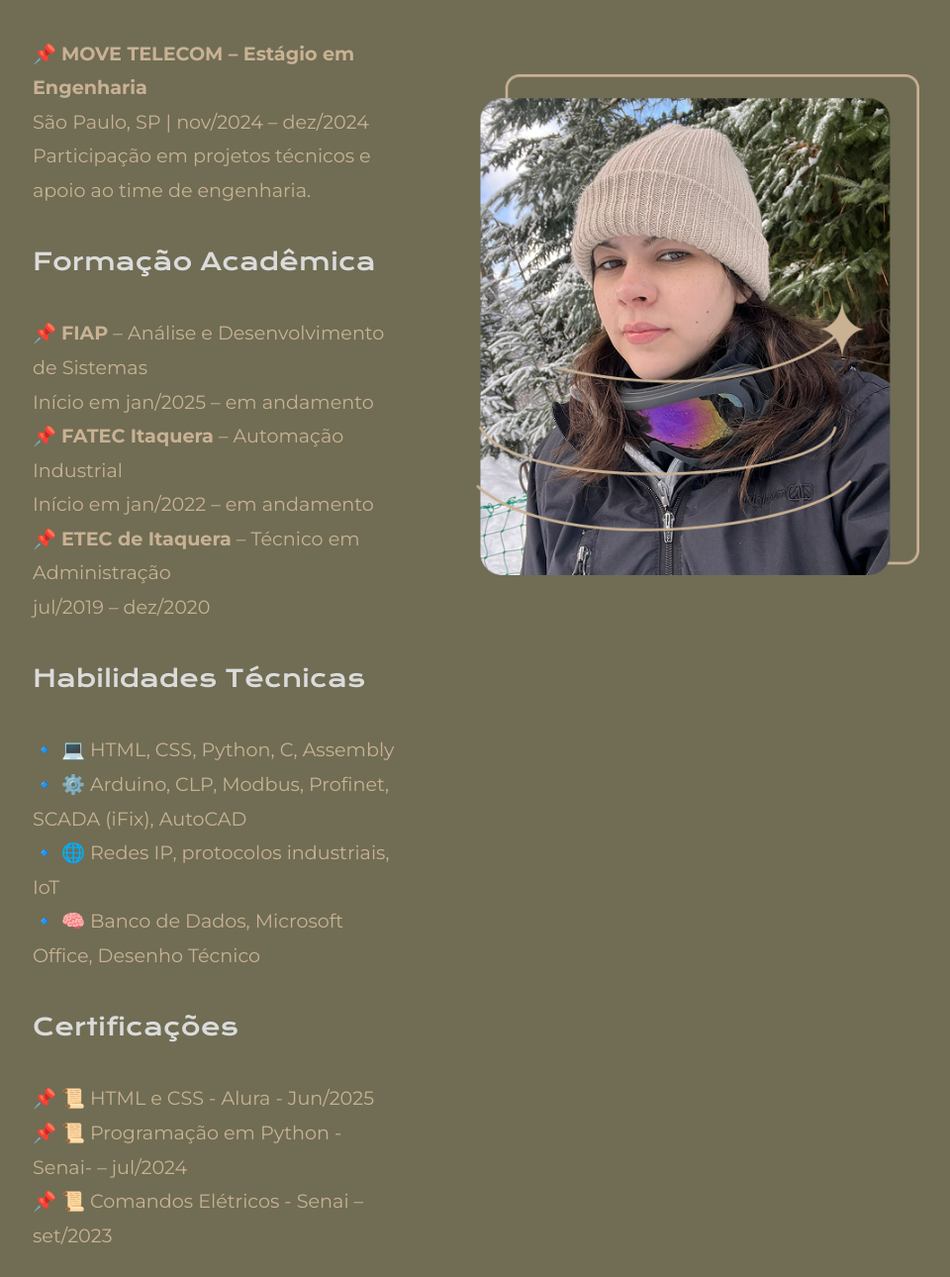
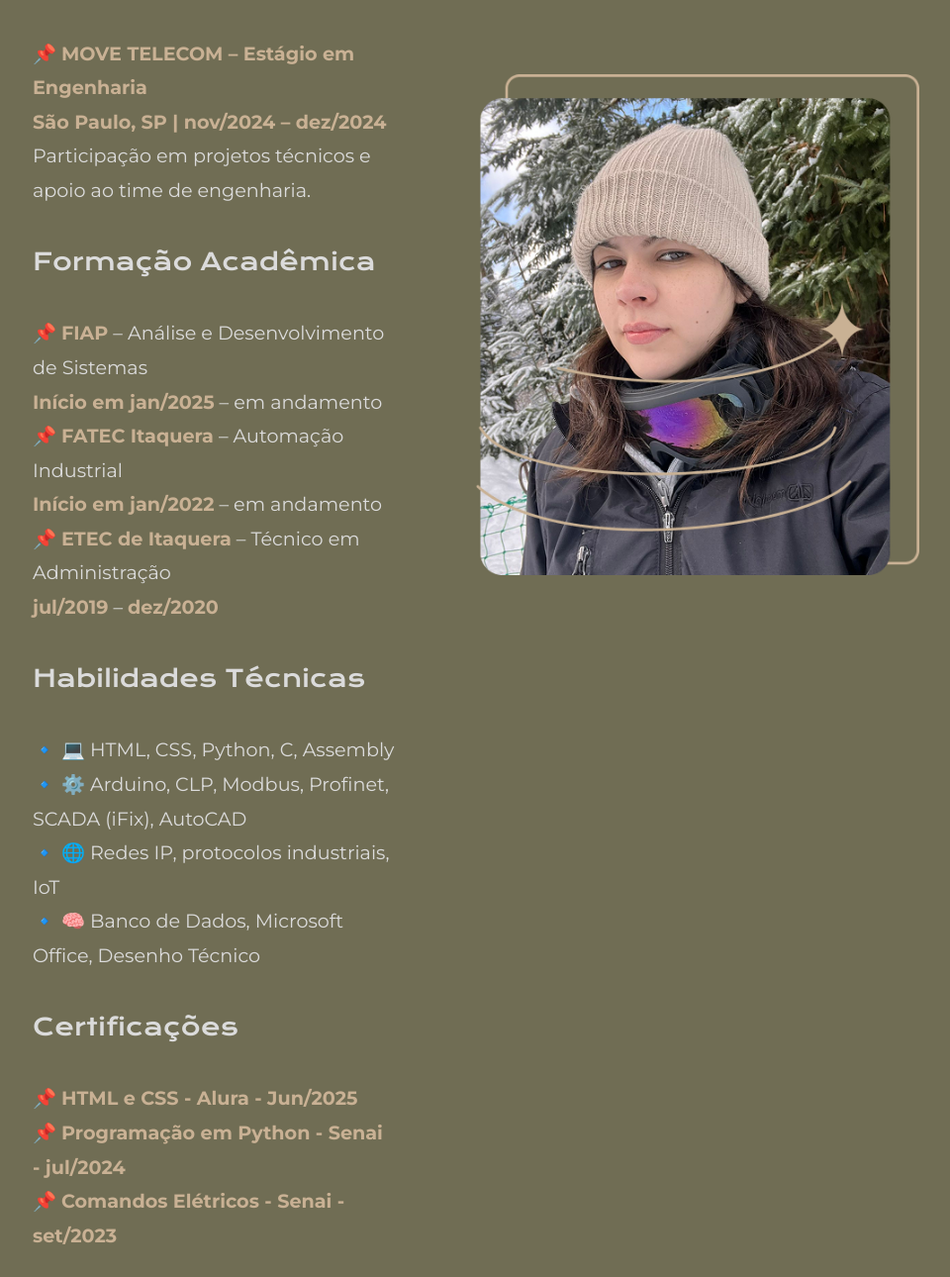
Before and after one commit to erika-bn/portfolio-alura, a plain HTML site: page cv.html in a window 1280 px wide. Shown: the part 870-2160 px from the top of the page at 99% size, without its empty margins (159-1119 px from the left). Drawn offline with nearby package versions, Linux system fonts and the light colour scheme.

Commit message:
Ajustes visuais no currículo e destaque de datas

```diff
--- a/cv.html
+++ b/cv.html
@@ -24,25 +24,28 @@
 
     <h2 class="apresentacao__botoes__subtitulos">Apresentação</h2>
     <p class="apresentacao__conteudo__texto">
-      Estudante de <strong>Automação Industrial (FATEC)</strong> e <strong>Análise e Desenvolvimento de Sistemas (FIAP)</strong>, apaixonada por tecnologia, inovação e desenvolvimento de soluções práticas com impacto social. Tenho experiência acadêmica com Arduino, CLP, SCADA, AutoCAD, redes industriais e conhecimentos sólidos em HTML, CSS, Python e automação inteligente.
+      Estudante de <strong><span class="destaque">Automação Industrial (FATEC)</span></strong> e <strong><span class="destaque">Análise e Desenvolvimento de Sistemas (FIAP)</span></strong>, apaixonada por tecnologia, inovação e desenvolvimento de soluções práticas com impacto social. Tenho experiência acadêmica com Arduino, CLP, SCADA, AutoCAD, redes industriais e conhecimentos sólidos em HTML, CSS, Python e automação inteligente.
     </p>
 
     <h2 class="apresentacao__botoes__subtitulos">Experiência Profissional</h2>
     <ul class="experiencias">
-      <li><strong>MOVE TELECOM – Estágio em Engenharia</strong><br>
-        São Paulo, SP | nov/2024 – dez/2024<br>
-        Participação em projetos técnicos e apoio ao time de engenharia.
-      </li>
+      <li>
+            <span class="destaque">MOVE TELECOM – Estágio em Engenharia</span><br>
+            <span class="destaque">São Paulo, SP | nov/2024 – dez/2024</span><br>
+            Participação em projetos técnicos e apoio ao time de engenharia.
+        </li>
     </ul>
 
     <h2 class="apresentacao__botoes__subtitulos">Formação Acadêmica</h2>
     <ul class="formacao">
-      <li><strong>FIAP</strong> – Análise e Desenvolvimento de Sistemas<br>
-      Início em jan/2025 – em andamento</li>
-      <li><strong>FATEC Itaquera</strong> – Automação Industrial<br>
-      Início em jan/2022 – em andamento</li>
-      <li><strong>ETEC de Itaquera</strong> – Técnico em Administração<br>
-      jul/2019 – dez/2020</li>
+        <li><span class="destaque">FIAP</span> – Análise e Desenvolvimento de Sistemas<br>
+        <span class="destaque">Início em jan/2025</span> – em andamento</li>
+
+        <li><span class="destaque">FATEC Itaquera</span> – Automação Industrial<br>
+        <span class="destaque"> Início em jan/2022</span> – em andamento</li>
+
+        <li><span class="destaque">ETEC de Itaquera</span> – Técnico em Administração<br>
+        <span class="destaque">jul/2019</span> – <span class="destaque">dez/2020</span></li>
     </ul>
 
     <h2 class="apresentacao__botoes__subtitulos">Habilidades Técnicas</h2>
@@ -55,9 +58,9 @@
 
     <h2 class="apresentacao__botoes__subtitulos">Certificações</h2>
     <ul class="certificacoes">
-        <li>📜 HTML e CSS - Alura - Jun/2025 </li>
-      <li>📜 Programação em Python - Senai- – jul/2024</li>
-      <li>📜 Comandos Elétricos - Senai – set/2023</li>
+        <li><span class="destaque">HTML e CSS - Alura - Jun/2025</span></li>
+        <li><span class="destaque">Programação em Python - Senai - jul/2024</span></li>
+        <li><span class="destaque">Comandos Elétricos - Senai - set/2023</span>
     </ul>
 
     <h2 class="apresentacao__botoes__subtitulos">Redes Profissionais</h2>
--- a/styles/style.css
+++ b/styles/style.css
@@ -138,6 +138,19 @@ a {
   text-decoration: underline;
 }
 
+.destaque {
+  color: var(--cor-terciaria);
+  font-weight: bold;
+}
+
+.experiencias,
+.formacao,
+.skills,
+.certificacoes,
+.apresentacao__conteudo__texto {
+  color: var(--cor-secundaria);
+}
+
 
 .apresentacao__botoes {
     display: flex;
@@ -163,7 +176,7 @@ a {
     text-align: center;
     border-radius: 8px;
     font-size: 1.5rem;
-    font-weight: 600px;
+    font-weight: 600;
     padding: 21.5px 0;
     text-decoration:none;
     color: var(--cor-secundaria);
@@ -172,7 +185,14 @@ a {
 .apresentacao__botoes__link:hover {
     background-color: var(--cor-hover);
 }
-
+.icone--botao {
+  width: 20px;
+  height: 20px;
+  margin-right: 8px;
+  object-fit: contain;
+  vertical-align: middle;
+  display: inline-block;
+}
 .apresentacao__conteudo__texto {
     text-decoration: none;
     color: var(--cor-secundaria);
```
Also changed, not shown: index.html (+4 -3 lines), assets/Logo Github.png, assets/Logo Twitch.png (deleted), assets/Logo linkedin.png, assets/logo-wpp.png (added).
